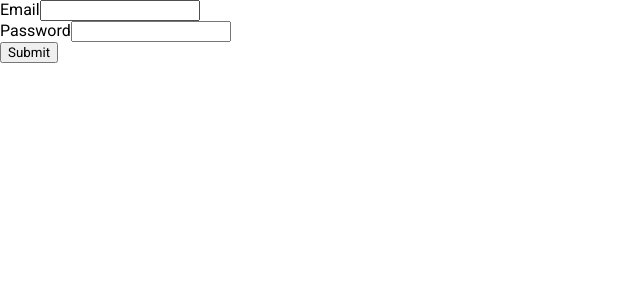
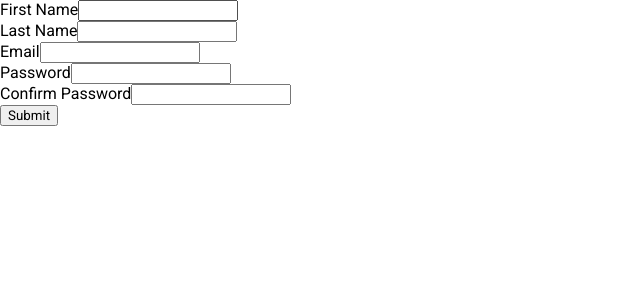
Before and after one commit to ElemaGp/movie-rating-website-MERN-STACK, a React (Create React App) app: page /signup in a window 1280 px wide. Shown: the top 300 px of the page, without its empty margins (0-640 px from the left). Built offline with nearby package versions, Linux system fonts and the light colour scheme.

Commit message:
feat: created signup form using formik

```diff
--- a/src/pages/signupForm/SignupForm.jsx
+++ b/src/pages/signupForm/SignupForm.jsx
@@ -8,15 +8,21 @@ import FormikControl from "../../components/formikComponents/FormikControl"
 
 function SignupForm () {
   const initialValues = {
+    firstName: '',
+    lastName: '',
     email: '',
-    password: ''
+    password: '',
+    confirmPassword: ''
   }
 
   const validationSchema = Yup.object({
+    firstName: Yup.string().required('First name is required'),
+    lastName: Yup.string().required("Last name is required"),
     email: Yup.string()
       .email('Invalid email format')
       .required('Required'),
-    password: Yup.string().required('Required')
+    password: Yup.string().required('Required'),
+    confirmPassword: Yup.string().oneOf([Yup.ref('password'), ''], 'Passwords much match').required('Required')
   })
 
   const onSubmit = values => {
@@ -35,17 +41,35 @@ function SignupForm () {
             <FormikControl
               control='input'
               // control='chakraInput'
+              type='text'
+              label='First Name'
+              name='firstName'    //the "name" has to match with the initial value's name above.
+            />
+            <FormikControl
+              control='input'
+              type='password'
+              label='Last Name'
+              name='lastName'    //the "name's" value has to match with the initial value's name above.
+            />
+            <FormikControl
+              control='input'
               type='email'
               label='Email'
-              name='email'
+              name='email'    //the "name's" value has to match with the initial value's name above.
             />
             <FormikControl
               control='input'
               type='password'
               label='Password'
-              name='password'
+              name='password'    //the "name's" value has to match with the initial value's name above.
             />
-            <button type='submit' disabled={!formik.isValid}>Submit</button>
+            <FormikControl
+              control='input'
+              type='password'
+              label='Confirm Password'
+              name='confirmPassword'    //the "name's" value has to match with the initial value's name above.
+            />
+            <button type='submit' disabled={!formik.isValid}>Submit</button> {/*"formik.isValid is false whenever there is an error" */}
           </Form>
         )
       }}
```
